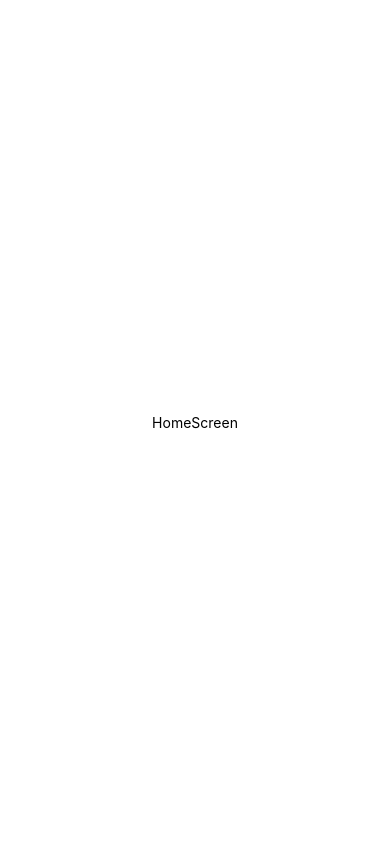
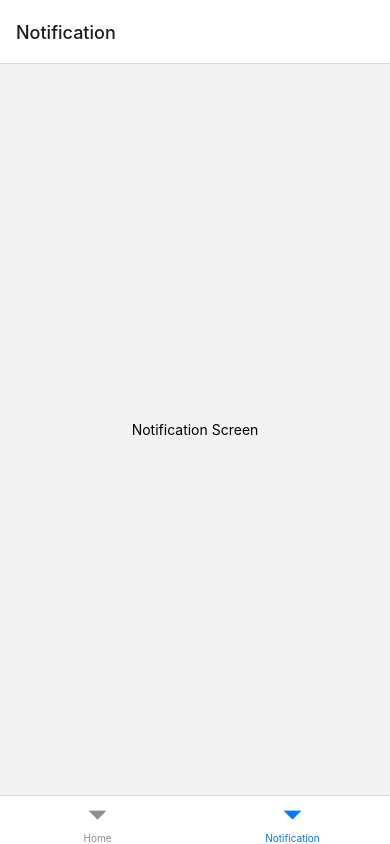
Before and after one commit to ND-Luan/Notification_Dntu, a React Native app: screen /Notification in a window 390 px wide. Built offline with nearby package versions, Linux system fonts and the light colour scheme.

Commit message:
config label and add tab Navigation

```diff
--- a/App.js
+++ b/App.js
@@ -1,8 +1,21 @@
 import React from 'react';
-import HomeScreen from './src/screen/HomeScreen';
 
+import { NavigationContainer } from '@react-navigation/native';
+import { createBottomTabNavigator } from '@react-navigation/bottom-tabs';
+import HomeScreen from '@screens/HomeScreen';
+import NotificationScreen from '@screens/NotificationScreen';
+
+const Tab = createBottomTabNavigator();
 
 function App (){
-  return <HomeScreen/>
+  return (
+    <NavigationContainer>
+    <Tab.Navigator>
+      <Tab.Screen name="Home" component={HomeScreen} />
+      <Tab.Screen name="Notification" component={NotificationScreen} />
+    </Tab.Navigator>
+  </NavigationContainer>
+  );
+
 }
 export default App;
--- a/babel.config.js
+++ b/babel.config.js
@@ -1,3 +1,20 @@
 module.exports = {
   presets: ['module:metro-react-native-babel-preset'],
+  plugins: [
+    [
+      'module-resolver',
+      {
+        root: ['./'],
+        extensions: ['.ios.js', '.android.js', '.jsx', '.js', '.json'],
+        alias: {
+          '@screens': './src/screens',
+
+          '@components': './src/components',
+
+          '@constants': './src/constants',
+        },
+      },
+    ],
+
+  ],
 };
--- /dev/null
+++ b/src/screens/HomeScreen.js
@@ -0,0 +1,22 @@
+import React from "react";
+import {View, Text,StyleSheet} from 'react-native';
+
+function HomeScreen (){
+
+    return (
+        <View style = {styles.container}>
+            <Text>HomeScreen</Text>
+        </View>
+    );
+
+}
+
+const styles = StyleSheet.create({
+    container:{
+        flex:1,
+        justifyContent:"center",
+        alignItems:"center"
+
+    }
+})
+export default HomeScreen
--- a/src/screen/HomeScreen.js
+++ b/src/screens/NotificationScreen.js
@@ -1,11 +1,11 @@
 import React from "react";
 import {View, Text,StyleSheet} from 'react-native';
-import { start } from "../start";
-function HomeScreen (){
-    start()
+
+function NotificationScreen (){
+
     return (
         <View style = {styles.container}>
-            <Text>HomeScreen</Text>
+            <Text>Notification Screen</Text>
         </View>
     );
 
@@ -19,4 +19,4 @@ const styles = StyleSheet.create({
 
     }
 })
-export default HomeScreen
+export default NotificationScreen;
```
Also changed, not shown: jsconfig.json (added, +9 -0 lines), package.json (+9 -1 lines), 2 other files (tests, documents, lock files or other folders).
